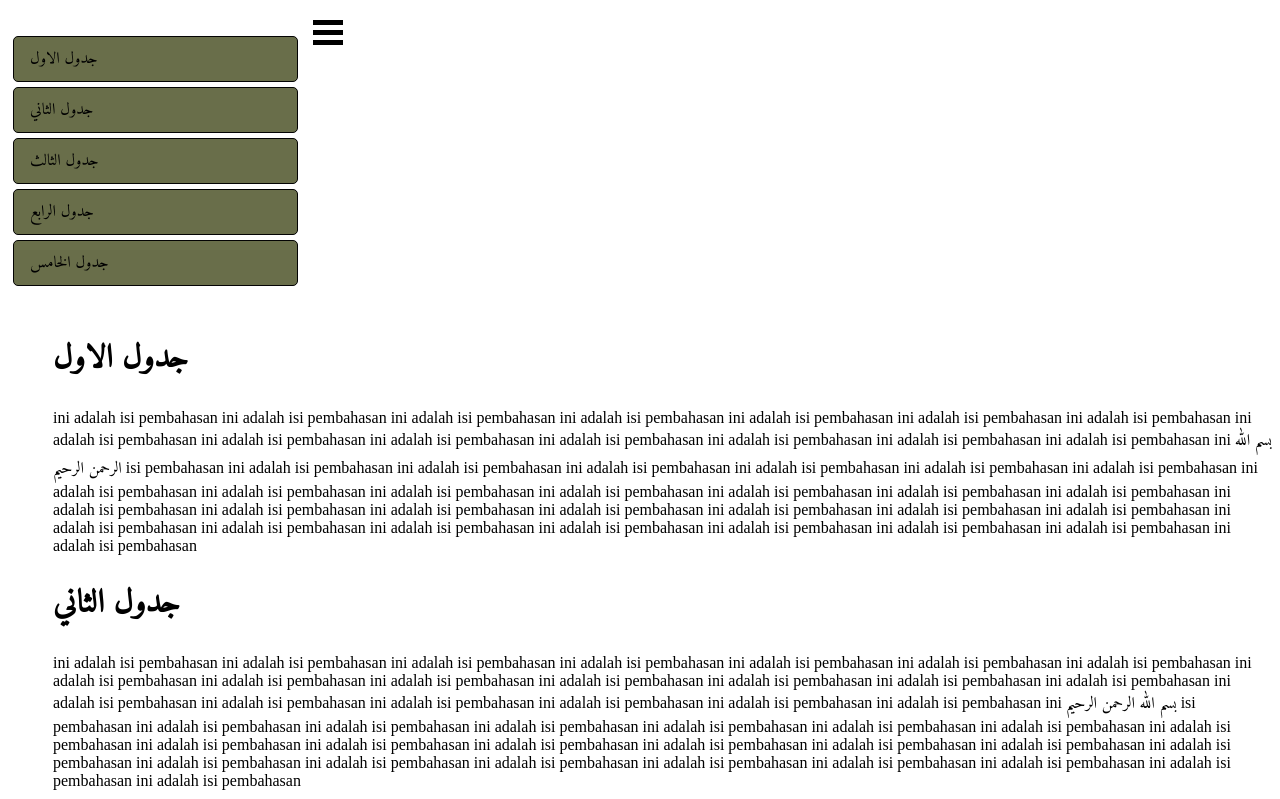
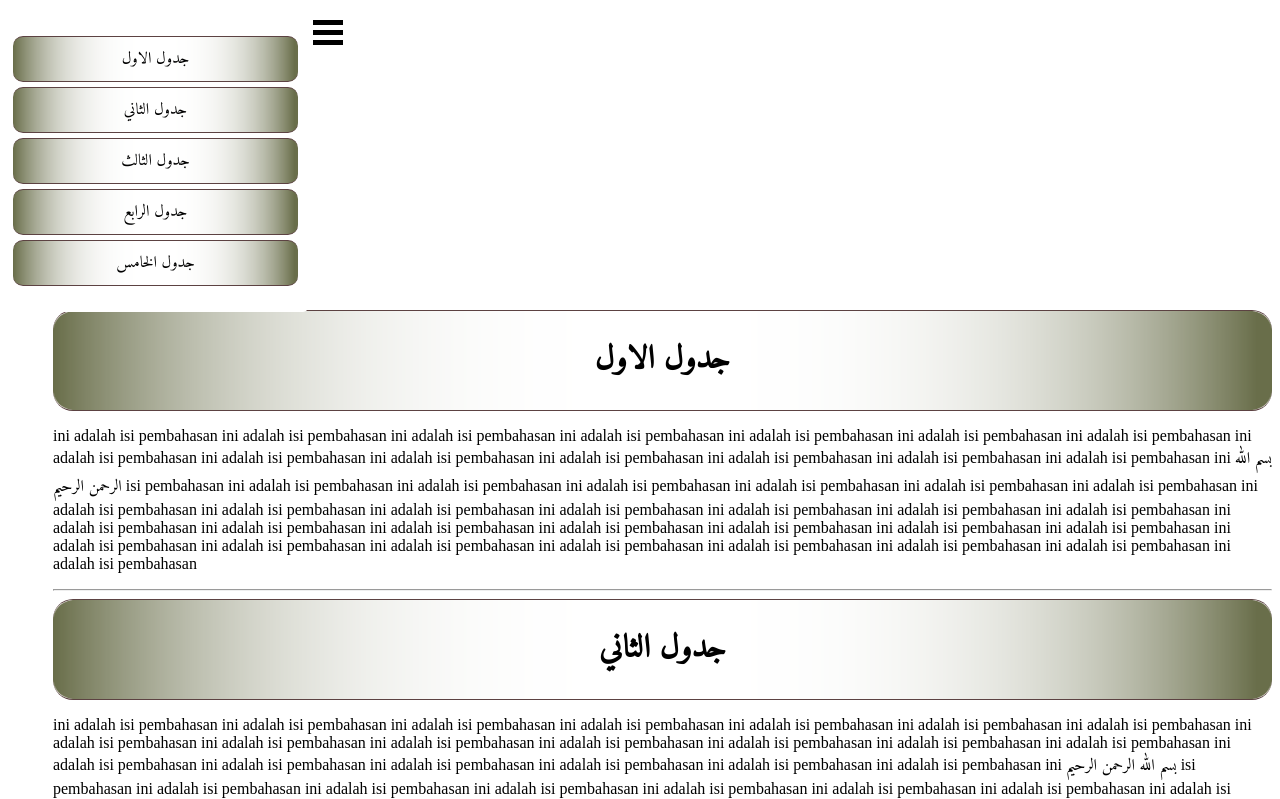
Before and after one commit to Kobong118/ikhwani-media, a plain HTML site: page stemplet bloger/mode-book.html in a window 1280 px wide. Both pictures are taken after a click on the element "Daftar Isi". Shown: the top 799 px of the page. Drawn offline with Linux system fonts and the light colour scheme.

Commit message:
background judul

```diff
--- a/stemplet bloger/mode-book.css
+++ b/stemplet bloger/mode-book.css
@@ -30,9 +30,14 @@ a {
   .mb-menu  ul li {
     padding: 8px 16px;
     margin: 5px 0 5px 0;
-    border: 1px solid #030303;
-    border-radius: 5px;
-    background-color: #696e4a;
+    border-top: 1px solid #5c4242;
+    border-bottom: 1px solid #5c4242;
+    border-radius: 10px;
+    background-image: url("img/judul.png");
+    background-position: center;
+    background-size:100% 100%;
+    background-repeat: no-repeat;
+    text-align: center;
   }
 
 .hidden{
@@ -66,3 +71,13 @@ a {
     width: 100%;
     border-top: 5px solid #000000;
 }
+.mb-head{
+    text-align: center;
+    background-image: url("img/judul.png");
+    background-position: center;
+    background-size: 100% 100%;;
+    background-repeat: no-repeat;
+    border-top: 1px solid #5c4242;
+    border-bottom: 1px solid #5c4242;
+    border-radius: 20px;
+}
--- a/stemplet bloger/mode-book.html
+++ b/stemplet bloger/mode-book.html
@@ -19,22 +19,27 @@
         <div class="konten" >
             <div class="mb-head"><h1>جدول الاول</h1></div>
             <div class="mb-body"><p>ini adalah isi pembahasan ini adalah isi pembahasan ini adalah isi pembahasan ini adalah isi pembahasan ini adalah isi pembahasan ini adalah isi pembahasan ini adalah isi pembahasan ini adalah isi pembahasan ini adalah isi pembahasan ini adalah isi pembahasan ini adalah isi pembahasan ini adalah isi pembahasan ini adalah isi pembahasan ini adalah isi pembahasan ini <span>بسم الله الرحمن الرحيم</span> isi pembahasan ini adalah isi pembahasan ini adalah isi pembahasan ini adalah isi pembahasan ini adalah isi pembahasan ini adalah isi pembahasan ini adalah isi pembahasan ini adalah isi pembahasan ini adalah isi pembahasan ini adalah isi pembahasan ini adalah isi pembahasan ini adalah isi pembahasan ini adalah isi pembahasan ini adalah isi pembahasan ini adalah isi pembahasan ini adalah isi pembahasan ini adalah isi pembahasan ini adalah isi pembahasan ini adalah isi pembahasan ini adalah isi pembahasan ini adalah isi pembahasan ini adalah isi pembahasan ini adalah isi pembahasan ini adalah isi pembahasan ini adalah isi pembahasan ini adalah isi pembahasan ini adalah isi pembahasan ini adalah isi pembahasan ini adalah isi pembahasan </p></div>
+            <hr>
         </div>
         <div class="konten" >
             <div class="mb-head"><h1>جدول الثاني</h1></div>
             <div class="mb-body"><p>ini adalah isi pembahasan ini adalah isi pembahasan ini adalah isi pembahasan ini adalah isi pembahasan ini adalah isi pembahasan ini adalah isi pembahasan ini adalah isi pembahasan ini adalah isi pembahasan ini adalah isi pembahasan ini adalah isi pembahasan ini adalah isi pembahasan ini adalah isi pembahasan ini adalah isi pembahasan ini adalah isi pembahasan ini adalah isi pembahasan ini adalah isi pembahasan ini adalah isi pembahasan ini adalah isi pembahasan ini adalah isi pembahasan ini adalah isi pembahasan ini <span>بسم الله الرحمن الرحيم</span> isi pembahasan ini adalah isi pembahasan ini adalah isi pembahasan ini adalah isi pembahasan ini adalah isi pembahasan ini adalah isi pembahasan ini adalah isi pembahasan ini adalah isi pembahasan ini adalah isi pembahasan ini adalah isi pembahasan ini adalah isi pembahasan ini adalah isi pembahasan ini adalah isi pembahasan ini adalah isi pembahasan ini adalah isi pembahasan ini adalah isi pembahasan ini adalah isi pembahasan ini adalah isi pembahasan ini adalah isi pembahasan ini adalah isi pembahasan ini adalah isi pembahasan ini adalah isi pembahasan ini adalah isi pembahasan </p></div>
+            <hr>
         </div>
         <div class="konten" >
             <div class="mb-head"><h1>جدول الثالث</h1></div>
             <div class="mb-body"><p>ini adalah isi pembahasan ini adalah isi pembahasan ini adalah isi pembahasan ini adalah isi pembahasan ini adalah isi pembahasan ini adalah isi pembahasan ini adalah isi pembahasan ini adalah isi pembahasan ini adalah isi pembahasan ini adalah isi pembahasan ini adalah isi pembahasan ini adalah isi pembahasan ini adalah isi pembahasan ini adalah isi pembahasan ini adalah isi pembahasan ini adalah isi pembahasan ini adalah isi pembahasan ini adalah isi pembahasan ini adalah isi pembahasan ini adalah isi pembahasan ini <span>بسم الله الرحمن الرحيم</span> isi pembahasan ini adalah isi pembahasan ini adalah isi pembahasan ini adalah isi pembahasan ini adalah isi pembahasan ini adalah isi pembahasan ini adalah isi pembahasan ini adalah isi pembahasan ini adalah isi pembahasan ini adalah isi pembahasan ini adalah isi pembahasan ini adalah isi pembahasan ini adalah isi pembahasan ini adalah isi pembahasan ini adalah isi pembahasan ini adalah isi pembahasan ini adalah isi pembahasan ini adalah isi pembahasan ini adalah isi pembahasan ini adalah isi pembahasan ini adalah isi pembahasan ini adalah isi pembahasan ini adalah isi pembahasan </p></div>
+            <hr>
         </div>
         <div class="konten" >
             <div class="mb-head"><h1>جدول الرابع</h1></div>
             <div class="mb-body"><p>ini adalah isi pembahasan ini adalah isi pembahasan ini adalah isi pembahasan ini adalah isi pembahasan ini adalah isi pembahasan ini adalah isi pembahasan ini adalah isi pembahasan ini adalah isi pembahasan ini adalah isi pembahasan ini adalah isi pembahasan ini adalah isi pembahasan ini adalah isi pembahasan ini adalah isi pembahasan ini adalah isi pembahasan ini adalah isi pembahasan ini adalah isi pembahasan ini adalah isi pembahasan ini adalah isi pembahasan ini adalah isi pembahasan ini adalah isi pembahasan ini adalah isi pembahasan ini adalah isi pembahasan ini adalah isi pembahasan ini adalah isi pembahasan ini adalah isi pembahasan ini adalah isi pembahasan ini adalah isi pembahasan ini adalah isi pembahasan ini adalah isi pembahasan ini adalah isi pembahasan ini adalah isi pembahasan ini adalah isi pembahasan ini adalah isi pembahasan ini adalah isi pembahasan ini adalah isi pembahasan ini adalah isi pembahasan ini <span>بسم الله الرحمن الرحيم</span> isi pembahasan ini adalah isi pembahasan ini adalah isi pembahasan ini adalah isi pembahasan ini adalah isi pembahasan ini adalah isi pembahasan ini adalah isi pembahasan </p></div>
+            <hr>
         </div>
         <div class="konten" >
             <div class="mb-head"><h1>جدول الخامس</h1></div>
             <div class="mb-body"><p>ini adalah isi pembahasan ini adalah isi pembahasan ini adalah isi pembahasan ini adalah isi pembahasan ini adalah isi pembahasan ini adalah isi pembahasan ini adalah isi pembahasan ini adalah isi pembahasan ini adalah isi pembahasan ini adalah isi pembahasan ini adalah isi pembahasan ini adalah isi pembahasan ini adalah isi pembahasan ini adalah isi pembahasan ini adalah isi pembahasan ini adalah isi pembahasan ini adalah isi pembahasan ini adalah isi pembahasan ini adalah isi pembahasan ini adalah isi pembahasan ini adalah isi pembahasan ini adalah isi pembahasan ini adalah isi pembahasan ini adalah isi pembahasan ini adalah isi pembahasan ini adalah isi pembahasan ini <span>بسم الله الرحمن الرحيم</span> isi pembahasan ini adalah isi pembahasan ini adalah isi pembahasan ini adalah isi pembahasan ini adalah isi pembahasan ini adalah isi pembahasan ini adalah isi pembahasan ini adalah isi pembahasan ini adalah isi pembahasan ini adalah isi pembahasan ini adalah isi pembahasan ini adalah isi pembahasan ini adalah isi pembahasan ini adalah isi pembahasan ini adalah isi pembahasan ini adalah isi pembahasan ini adalah isi pembahasan </p></div>
+            <hr>
         </div>
     </div>
     <script src="mode-book.js"></script>
--- a/stemplet bloger/mode-book.js
+++ b/stemplet bloger/mode-book.js
@@ -26,7 +26,13 @@ ulListMenu[0].hidden = false
     ulListMenu[0].hidden = true}
 mbmenu[0].classList.toggle('hidden')
 };
-ulListMenu[0].onclick = ()=>{mbmenu[0].classList.toggle('hidden'); ulListMenu[0].hidden = true};
+
+const Tlist = ulListMenu[0].getElementsByTagName("a");
+for (let i = 0; i < Tlist.length; i++) {
+    Tlist[i].onclick = ()=>{
+        mbmenu[0].classList.toggle('hidden'); ulListMenu[0].hidden = true};
+
+};
 
 // cari text arabic
 const textArb = document.getElementsByTagName("h1");
```
Also changed, not shown: stemplet bloger/img/judul.png (added).
